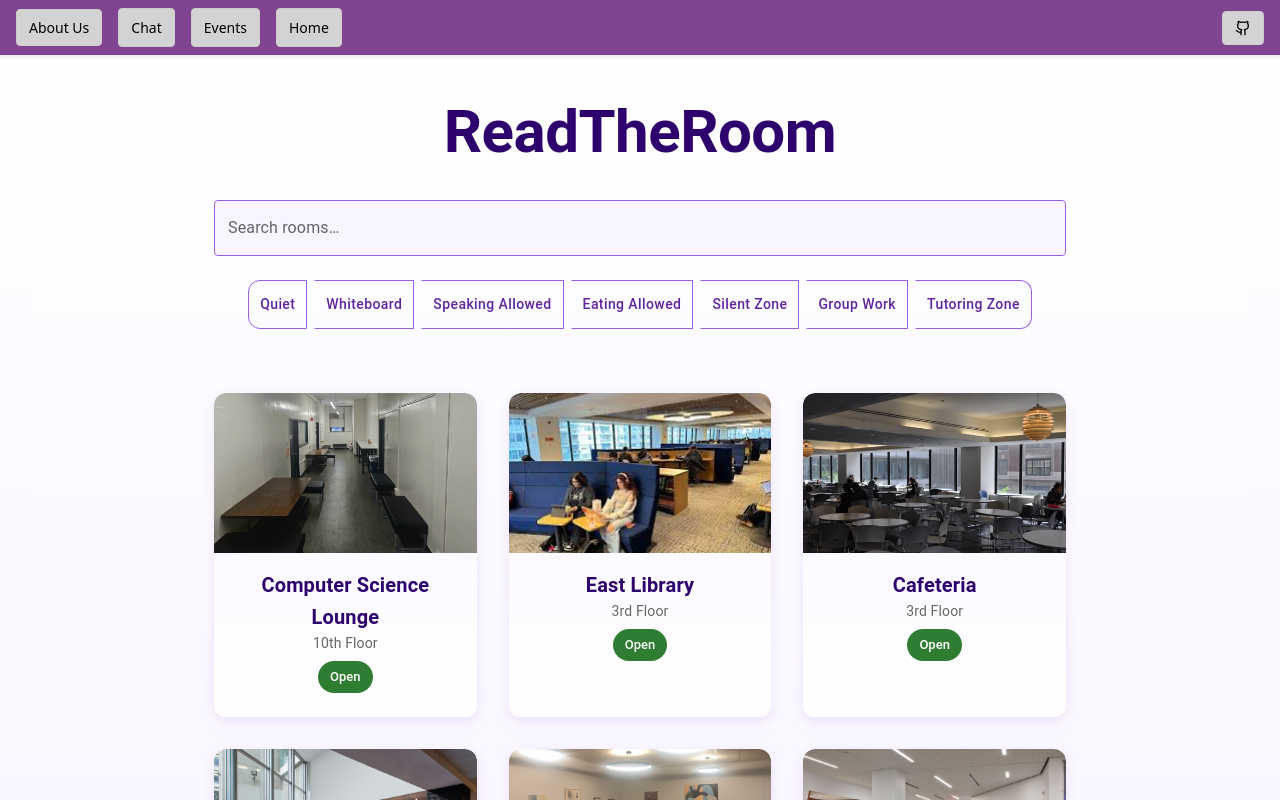
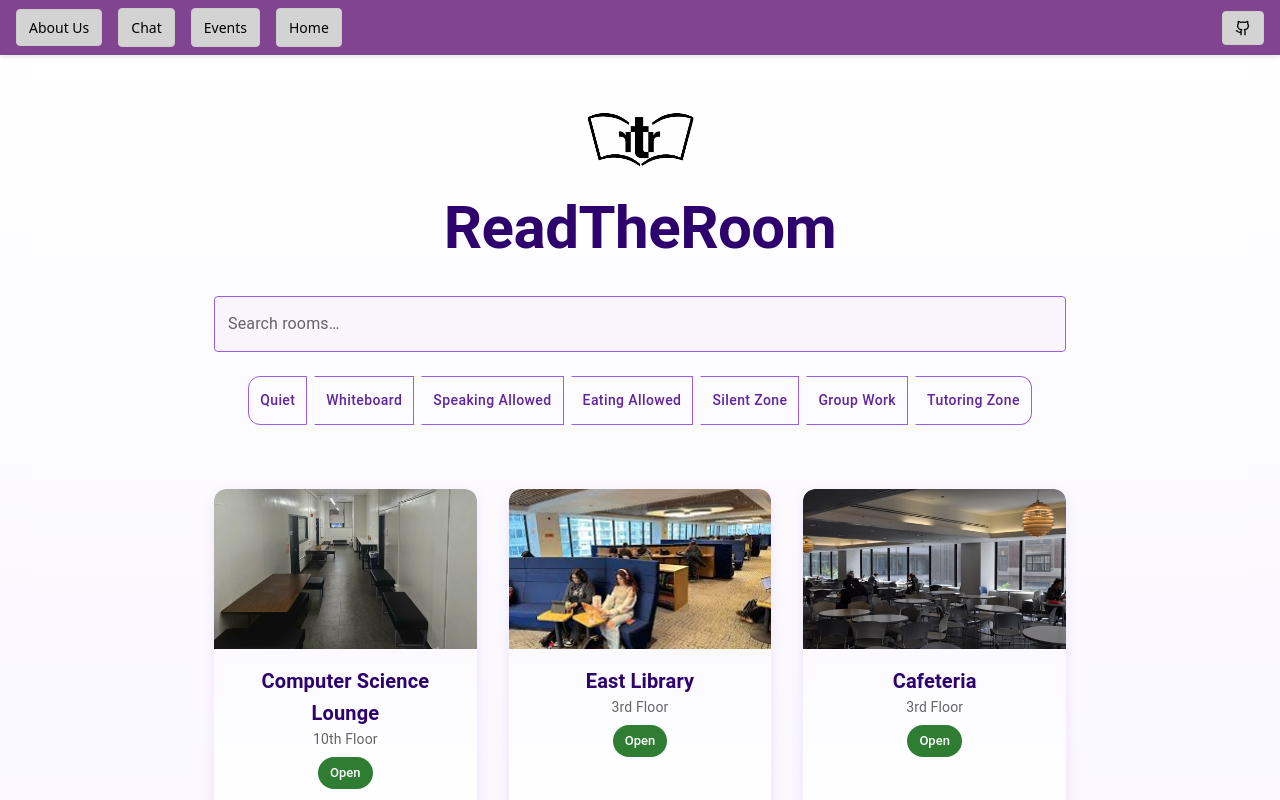
Before and after one commit to ishmamk1/hunterhacks2025, a React (Vite) app in the folder frontend/frontend/: page / in a window 1280 px wide. Shown: the top 800 px of the page. Built offline with nearby package versions, Linux system fonts and the light colour scheme.

Commit message:
added logo

```diff
--- a/frontend/frontend/src/components/Home.tsx
+++ b/frontend/frontend/src/components/Home.tsx
@@ -7,6 +7,7 @@ import east4thLobbyImg from '../assets/4fl_lobby.jpg';
 import east6thLibraryImg from '../assets/6fl_library.jpg';
 import dolcianiCenterImg from '../assets/dolciani.jpg';
 import studentUnionImg from '../assets/student_union.jpg';
+import logo from '../assets/logo-01.png';
 import LoadingSpinner from './LoadingSpinner';
 import './Home.css';
 
@@ -101,10 +102,6 @@ const ROOM_MAP = [
   }
 ];
 
-
-
-
-
 const Home: React.FC = () => {
   const [roomData, setRoomData] = useState<RoomData | null>(null);
   const [searchTerm, setSearchTerm] = useState('');
@@ -154,6 +151,10 @@ const Home: React.FC = () => {
       }}
     >
       <Container maxWidth="md" sx={{ textAlign: 'center' }}>
+        <Box sx={{ mb: 2, display: 'flex', justifyContent: 'center' }}>
+          <img src={logo} alt="ReadTheRoom Logo" style={{ height: 80 }} />
+        </Box>
+
         <Typography
           variant="h2"
           component="h1"
@@ -238,7 +239,6 @@ const Home: React.FC = () => {
             </div>
           )}
         </div>
-
       </Container>
     </Box>
   );
```
Also changed, not shown: frontend/frontend/src/assets/logo-01.png (added). Lines whose indentation alone changed are shown as unchanged.
